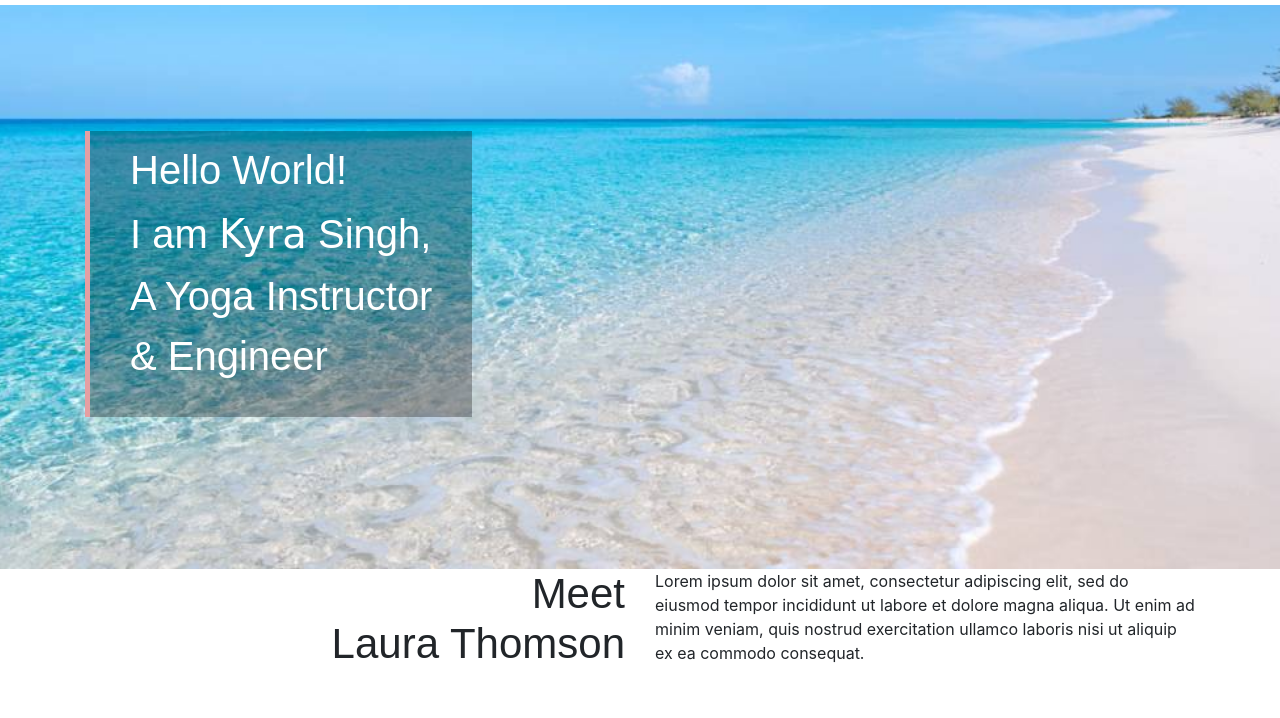
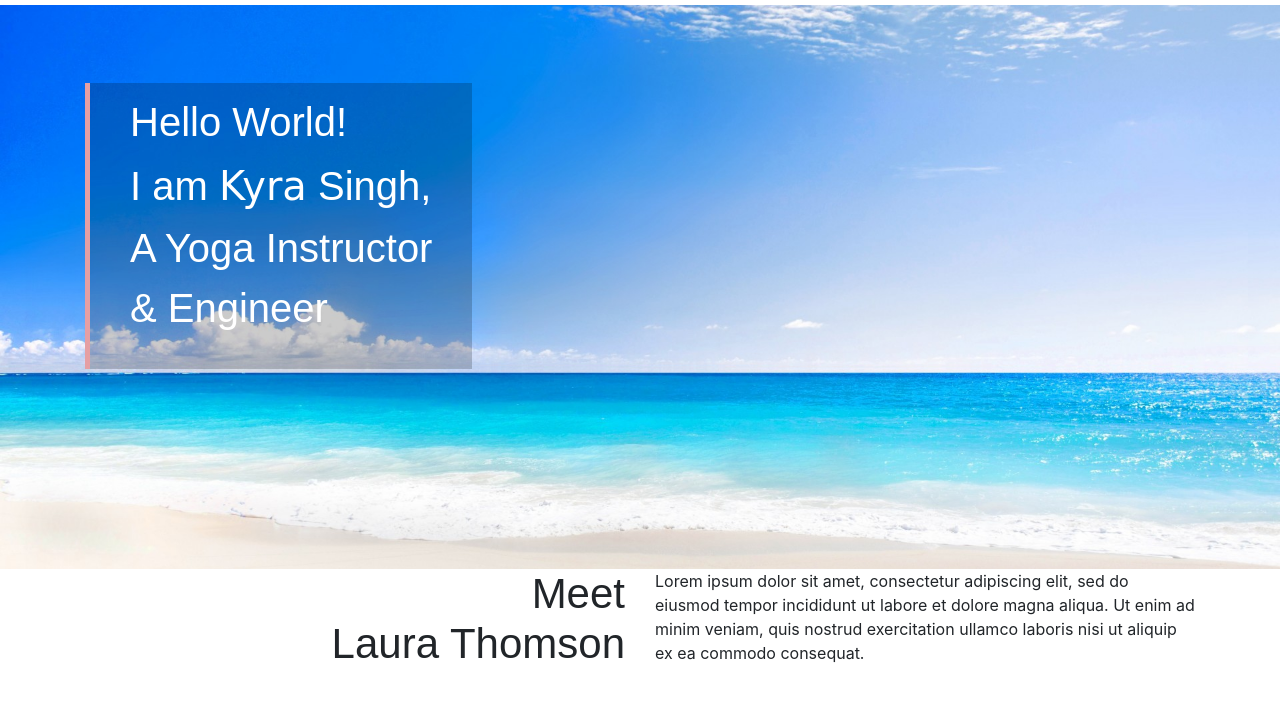
Before and after one commit to kks820/kks820.github.io, a plain HTML site: page index.html in a window 1280 px wide. Shown: the part 61-779 px from the top of the page. Drawn offline with nearby package versions, Linux system fonts and the light colour scheme.

```diff
--- a/css/main.css
+++ b/css/main.css
@@ -30,7 +30,7 @@ body {
 
 /*---- landing ----*/
 .landing {
-  background: url('../resources/beach3.jpg') no-repeat fixed;
+  background: url('../resources/beach.jpg') no-repeat fixed;
   background-size: cover;
   min-height: 630px;
   position: relative;
@@ -49,9 +49,9 @@ body {
   border-left: 5px solid #e59fa3;
   padding: 15px 40px;
   color: #fff;
-  margin-top: 12em;
+  margin-top: 9em;
   display: inline-block;
-  background: rgba(0, 0, 0, 0.3); /* Black background with 0.5 opacity */
+  background: rgba(0, 0, 0, 0.2); /* Black background with 0.5 opacity */
 }
 
 .banner-text h2, .banner-text p {
```
